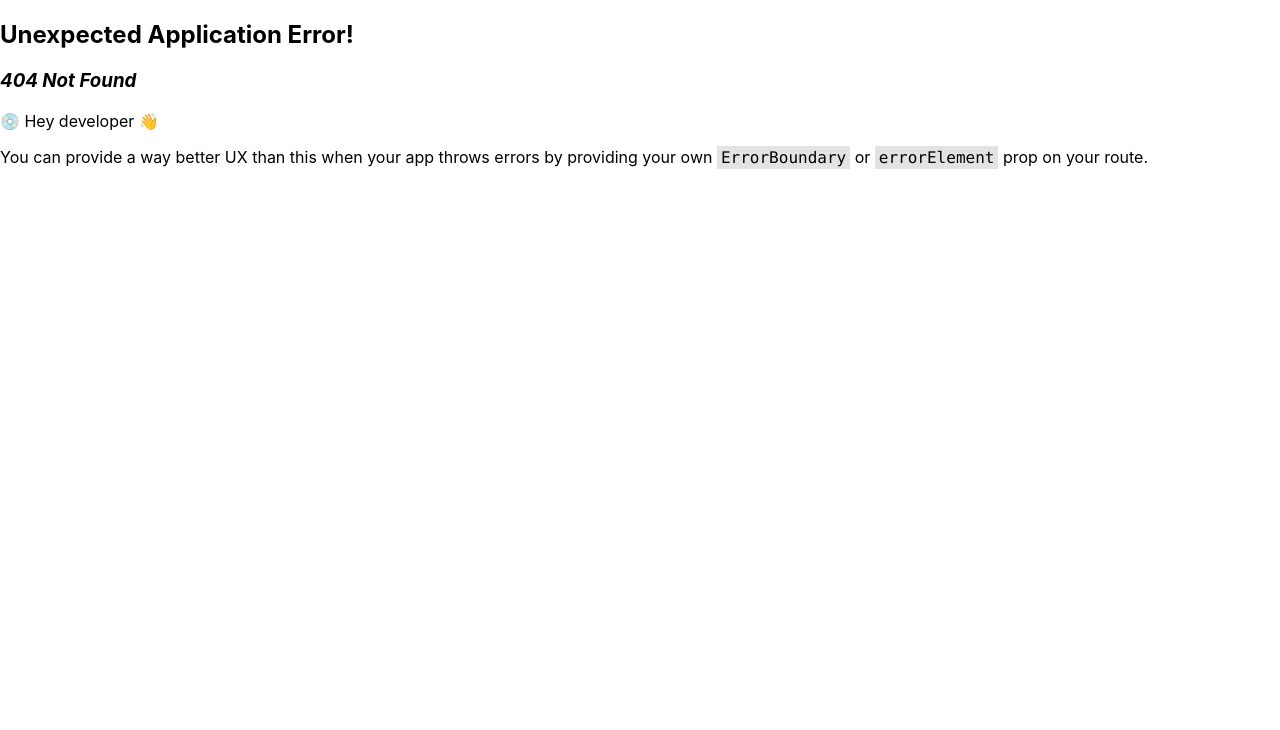
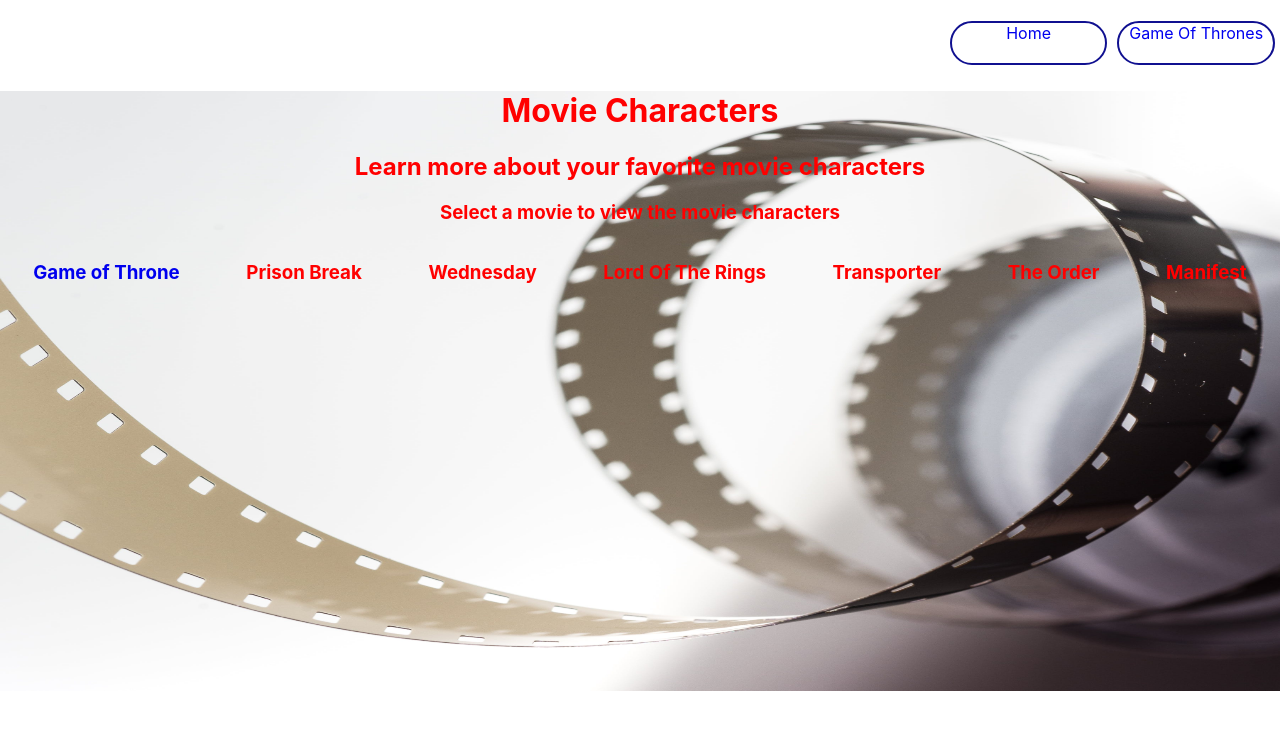
Before and after one commit to Nnamdingozi/movie-characters, a React (Create React App) app: page /home in a window 1280 px wide. Before the commit this address had no page. Shown: the top 730 px of the page. Built offline with nearby package versions, Linux system fonts and the light colour scheme.

Commit message:
add root elemnts, routers and links to project

```diff
--- a/src/App.js
+++ b/src/App.js
@@ -1,15 +1,22 @@
 import React from 'react';
 import GameOfThrone from './movies/gameOfThrone/GameOfThrone';
 import './App.css';
-import { data } from './utils/data'
+import { data } from './utils/data';
 import { createBrowserRouter, createRoutesFromElements, Route, RouterProvider } from 'react-router-dom';
-import Home from './movies/home/home';
-
+import Home from './movies/home/Home';
+import Root from './movies/root/Root';
+import SideBar from './movies/sideBar/SideBar';
 function App() {
   const router = createBrowserRouter(createRoutesFromElements(
     <>
-      <Route path='/' element={<Home/>}></Route>
-    <Route path='about' element={<GameOfThrone />} ></Route>
+    <Route path ='/'  element={<Root />} >
+    <Route path= 'home' element={<Home data={data} />}></Route>
+    <Route path='GameOfThrone' element={<GameOfThrone data={data} />} >
+
+    </Route>
+
+    </Route>
+
     </>
   ))
 
--- a/src/movies/home/Home.js
+++ b/src/movies/home/Home.js
@@ -1,20 +1,23 @@
-export default function() {
+import React from "react";
+import { Link } from 'react-router-dom';
+import styles from './Home.module.css'
+
+export default function Home() {
     return(
-        <>
+        <div className={styles.container}>
         <h1>Movie Characters</h1>
         <h2>Learn more about your favorite movie characters</h2>
 
         <h3>Select a movie to view the movie characters</h3>
-        <label for="GameOfThrone">Game of Throne</label>
-        <input
-        type="radio"
-        value = "character"
-        name = "game of throne"
-        onChange={(e)=> e.target.value}
-
-
-        >
-        </input>
-        </>
+        <div className={styles.movieNames}>
+        <Link to= "/GameOfThrone"><h3>Game of Throne</h3></Link>
+         <h3>Prison Break</h3>
+         <h3>Wednesday</h3>
+         <h3>Lord Of The Rings</h3>
+         <h3>Transporter</h3>
+         <h3>The Order</h3>
+         <h3>Manifest</h3>
+         </div>
+        </div>
     )
 }
--- /dev/null
+++ b/src/movies/home/Home.module.css
@@ -0,0 +1,13 @@
+.container {
+background-image: url('../../resources/pexels-skitterphoto-390089.jpg');
+background-size: 1400px 600px;
+background-repeat: no-repeat;
+text-align: center;
+height: 100vh;
+color: red
+}
+.movieNames {
+    display: flex;
+    align-items: center;
+    justify-content: space-around;
+}
--- /dev/null
+++ b/src/movies/navBar/NavBar.js
@@ -0,0 +1,12 @@
+import React from "react";
+import { NavLink } from "react-router-dom";
+import styles from './NavBar.module.css'
+
+export default function NavBar() {
+    return (
+        <ul>
+        <li><NavLink to='home'> Home</NavLink></li>
+        <li><NavLink to='/GameOfThrone'>Game Of Thrones</NavLink></li>
+        </ul>
+    )
+}
--- /dev/null
+++ b/src/movies/navBar/NavBar.module.css
@@ -0,0 +1,4 @@
+ul {
+    color: black;
+    justify-content: end;
+}
--- /dev/null
+++ b/src/movies/root/Root.js
@@ -0,0 +1,13 @@
+import React from "react";
+import NavBar from "../navBar/NavBar";
+import { Outlet } from  'react-router-dom'
+
+export default function Root() {
+    return (
+        <>
+
+        <NavBar />
+        <Outlet />
+        </>
+    )
+}
--- a/src/movies/sideBar/SideBar.js
+++ b/src/movies/sideBar/SideBar.js
@@ -1,9 +1,14 @@
 import React from "react";
-// import { HashLink as Link } from "react-router-dom";
-import styles from './SideBar.module.css'
+import {  Link } from "react-router-dom";
+import styles from './SideBar.module.css';
+
+
 export default function SideBar ({data}) {
-    const items = data.map(item =>
-        <li key={item.id}><a href={item.id} >{item.fullName}</a></li>);
+
+    const items = data.map (item =>
+     <li key={item.id}> {item.fullName} </li>);
+
+
         return (
             <ul>{items}</ul>
         )
```
Also changed, not shown: src/movies/root/Root.module.css (added), src/resources/pexels-skitterphoto-390089.jpg (added).
